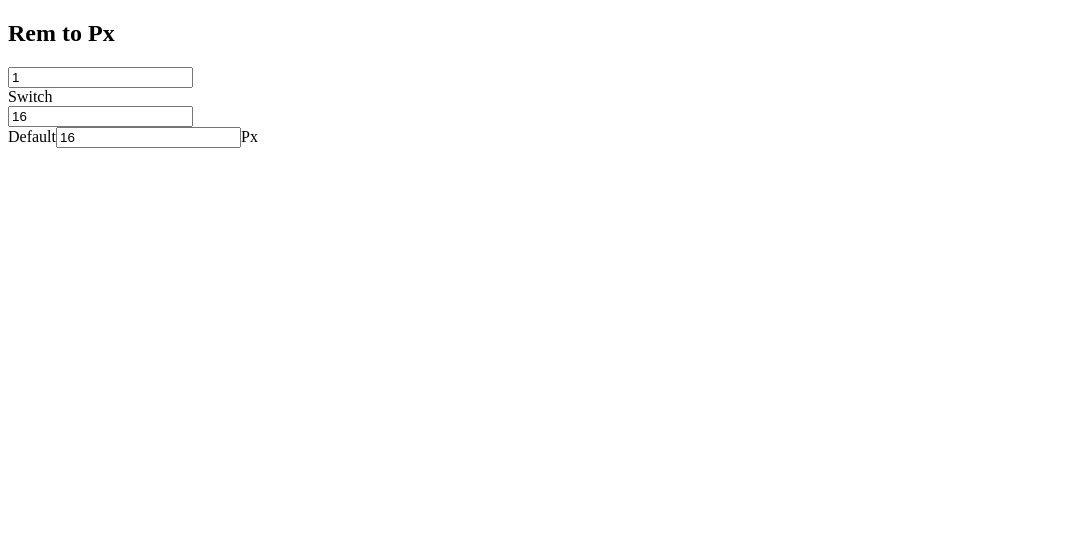
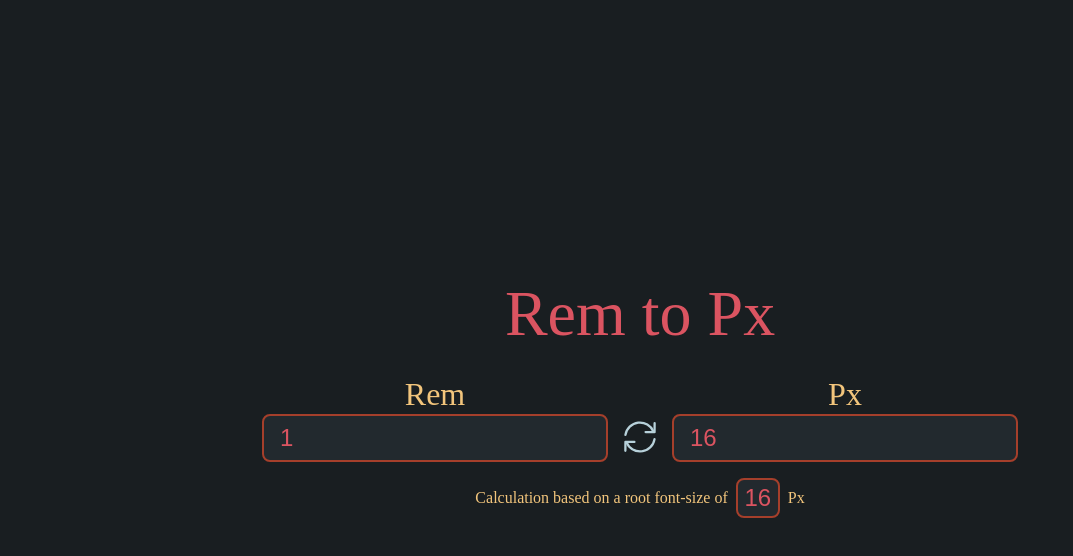
Before and after one commit to adriangube/px-to-rem, a Next.js app: page /rem-to-px in a window 1280 px wide. Shown: the top 556 px of the page, without its empty margins (0-1073 px from the left). Built offline with nearby package versions, Linux system fonts and the light colour scheme.

Commit message:
feat: style converter-layout component
Co-authored-by: Pedro Barquín <PedroBarquin@users.noreply.github.com>

```diff
--- a/src/app/layout.tsx
+++ b/src/app/layout.tsx
@@ -1,5 +1,5 @@
 import type { Metadata } from 'next'
-
+import './reset.css'
 
 export const metadata: Metadata = {
   title: 'PX to REM Calculator',
--- a/src/app/page.module.css
+++ /dev/null
@@ -1,35 +0,0 @@
-.main {
-  display: flex;
-  flex-direction: column;
-  justify-content: space-between;
-  align-items: center;
-  padding: 6rem;
-  min-height: 100vh;
-}
-
-
-/* Tablet and Smaller Desktop */
-@media (min-width: 701px) and (max-width: 1120px) {
-  .grid {
-    grid-template-columns: repeat(2, 50%);
-  }
-}
-
-@media (prefers-color-scheme: dark) {
-  .vercelLogo {
-    filter: invert(1);
-  }
-
-  .logo {
-    filter: invert(1) drop-shadow(0 0 0.3rem #ffffff70);
-  }
-}
-
-@keyframes rotate {
-  from {
-    transform: rotate(360deg);
-  }
-  to {
-    transform: rotate(0deg);
-  }
-}
--- /dev/null
+++ b/src/app/reset.css
@@ -0,0 +1,43 @@
+html, body, div, span, applet, object, iframe,
+h1, h2, h3, h4, h5, h6, p, blockquote, pre,
+a, abbr, acronym, address, big, cite, code,
+del, dfn, em, img, ins, kbd, q, s, samp,
+small, strike, strong, sub, sup, tt, var,
+b, u, i, center,
+dl, dt, dd, ol, ul, li,
+fieldset, form, label, legend,
+table, caption, tbody, tfoot, thead, tr, th, td,
+article, aside, canvas, details, embed,
+figure, figcaption, footer, header, hgroup,
+menu, nav, output, ruby, section, summary,
+time, mark, audio, video {
+	margin: 0;
+	padding: 0;
+	border: 0;
+	font-size: 100%;
+	font: inherit;
+	vertical-align: baseline;
+}
+
+article, aside, details, figcaption, figure,
+footer, header, hgroup, menu, nav, section {
+	display: block;
+}
+body {
+	line-height: 1;
+}
+ol, ul {
+	list-style: none;
+}
+blockquote, q {
+	quotes: none;
+}
+blockquote:before, blockquote:after,
+q:before, q:after {
+	content: '';
+	content: none;
+}
+table {
+	border-collapse: collapse;
+	border-spacing: 0;
+}
--- a/src/components/converter-layout/converter-layout.module.css
+++ b/src/components/converter-layout/converter-layout.module.css
@@ -1,3 +1,95 @@
 .converter-layout__main {
-    display: block;
+    display: flex;
+    flex-direction: column;
+    width: 100vw;
+    height: 100vh;
+    justify-content: center;
+    align-items: center;
+    background-color: #191E21;
+;
 }
+
+.converter-layout__main .row {
+    display: flex;
+    align-items: center;
+}
+
+.converter-layout__main .row.force-row {
+    flex-direction: row;
+}
+
+.converter-layout__main h2 {
+    font-size: 64px;
+    margin-bottom: 32px;
+    color: #DB5461;
+}
+
+.converter-layout__main .switcher-container {
+    padding: 0 16px;
+    cursor: pointer;
+    margin-top: 20px;
+}
+
+.converter-layout__main .converter-layout_form-group {
+    margin-bottom: 16px;
+    display: flex;
+    flex-direction: column;
+    align-items: center;
+}
+
+.converter-layout__main .converter-layout_form-group label {
+    margin-bottom: 4px;
+    font-size: 32px;
+    color: #F2C57C;
+}
+
+.converter-layout__main .input {
+    font-size: 24px;
+    border-radius: 16px;
+    border-radius: 8px;
+    padding: 8px 16px;
+    background-color: #22292E;
+    color: #DB5461;
+    border: 2px solid;
+    border-color: #A53F2B;
+    outline-color: #A53F2B;
+}
+
+.converter-layout__main .input:hover,
+.converter-layout__main .input:focus,
+.converter-layout__main .input:focus-visible
+ {
+    border-color: #DB5461;
+    outline-color: #DB5461;
+    outline-style: none;
+}
+
+
+.converter-layout__main .input.small {
+    margin: 0 8px;
+    width: 2rem;
+    text-align: center;
+    padding: 4px;
+}
+
+.converter-layout__main .text {
+    color: #F2C57C;
+}
+
+@media screen and (max-width: 900px) {
+    .converter-layout__main h2 {
+        margin-bottom: 45px;
+    }
+
+    .converter-layout__main .row {
+        flex-direction: column;
+    }
+
+    .converter-layout__main .converter-layout_form-group {
+        align-items: start;
+    }
+
+    .converter-layout__main .row.force-row {
+        margin-top: 16px;
+    }
+}
--- a/src/components/converter-layout/converter-layout.tsx
+++ b/src/components/converter-layout/converter-layout.tsx
@@ -1,6 +1,8 @@
 import React from 'react'
 import styles from './converter-layout.module.css'
 import { useRouter } from 'next/navigation'
+import ReloadIcon from '@/assets/reload.svg'
+import Image from 'next/image'
 
 export type ConverterLayoutProps = {
   firstUnit: string
@@ -36,28 +38,46 @@ export const ConverterLayout = ({
   return (
     <div className={styles['converter-layout__main']}>
       <h2>{firstUnitLabel} to {secondUnitLabel}</h2>
+      <div className={styles.row}>
+        <div className={styles['converter-layout_form-group']}>
+          <label htmlFor="first-unit-input">{firstUnitLabel}</label>
           <input
+            className={styles.input}
+            name="first-unit-input"
             type="text"
             value={firstUnit}
             placeholder={firstUnitLabel}
             onChange={onFirstUnitChangeHandler}
           />
-      <div onClick={onSwitchHandler}>Switch</div>
+        </div>
+        <div className={styles['switcher-container']} onClick={onSwitchHandler}>
+          <Image
+            src={ReloadIcon}
+            alt="switch icon"
+          />
+        </div>
+        <div className={styles['converter-layout_form-group']}>
+          <label htmlFor="second-unit-input">{secondUnitLabel}</label>
           <input
+            className={styles.input}
+            name="second-unit-input"
             type="text"
             value={secondUnit}
             placeholder={secondUnitLabel}
             onChange={onSecondUnitChangeHandler}
           />
-      <div>
-        <span>Default</span>
+        </div>
+      </div>
+      <div className={`${styles.row} ${styles['force-row']}`}>
+        <span className={styles.text}>Calculation based on a root font-size of </span>
         <input
+          className={`${styles.input} ${styles.small}`}
           type="text"
           value={defaultConversionUnit}
           onChange={onDefaultConversionUnitChangeHandler}
           placeholder={defaultConversionUnitLabel}
         />
-        <span>{defaultConversionUnitLabel}</span>
+        <span className={styles.text}>{defaultConversionUnitLabel}</span>
       </div>
     </div>
   )
```
Also changed, not shown: src/assets/reload.svg (added). Lines whose indentation alone changed are shown as unchanged.
